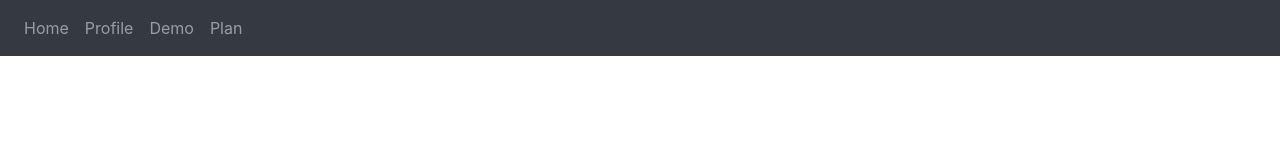
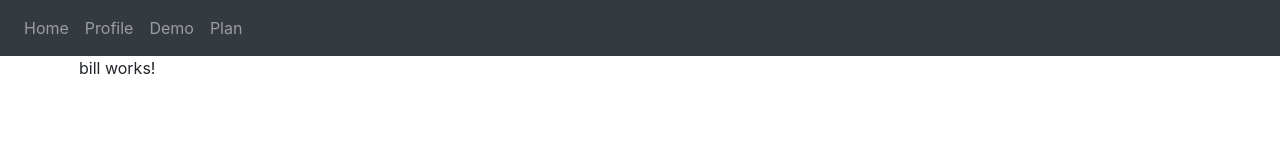
Before and after one commit to earnestcpy/daff_testing_angular, an Angular app: page /bill in a window 1280 px wide. Before the commit this address led to /. Shown: the top 160 px of the page. Built offline with nearby package versions, Linux system fonts and the light colour scheme.

Commit message:
Created BillComponent and added to Routing

```diff
--- a/src/app/app.module.ts
+++ b/src/app/app.module.ts
@@ -9,6 +9,7 @@ import { DemoComponent } from './demo/demo.component';
 import { MenuComponent } from './menu/menu.component';
 import { SalesPlanComponent } from './sales-plan/sales-plan.component';
 import { SalesFormComponent } from './sales-form/sales-form.component';
+import { BillComponent } from './bill/bill.component';
 
 
 @NgModule({
@@ -18,7 +19,8 @@ import { SalesFormComponent } from './sales-form/sales-form.component';
     DemoComponent,
     MenuComponent,
     SalesPlanComponent,
-    SalesFormComponent
+    SalesFormComponent,
+    BillComponent
 
   ],
   imports: [
--- /dev/null
+++ b/src/app/bill/bill.component.html
@@ -0,0 +1,3 @@
+<p>
+  bill works!
+</p>
--- /dev/null
+++ b/src/app/bill/bill.component.ts
@@ -0,0 +1,15 @@
+import { Component, OnInit } from '@angular/core';
+
+@Component({
+  selector: 'app-bill',
+  templateUrl: './bill.component.html',
+  styleUrls: ['./bill.component.css']
+})
+export class BillComponent implements OnInit {
+
+  constructor() { }
+
+  ngOnInit() {
+  }
+
+}
```
Also changed, not shown: src/app/app-routing.module.ts (+5 -3 lines), src/app/bill/bill.component.css (added), 1 other file (tests, documents, lock files or other folders).
